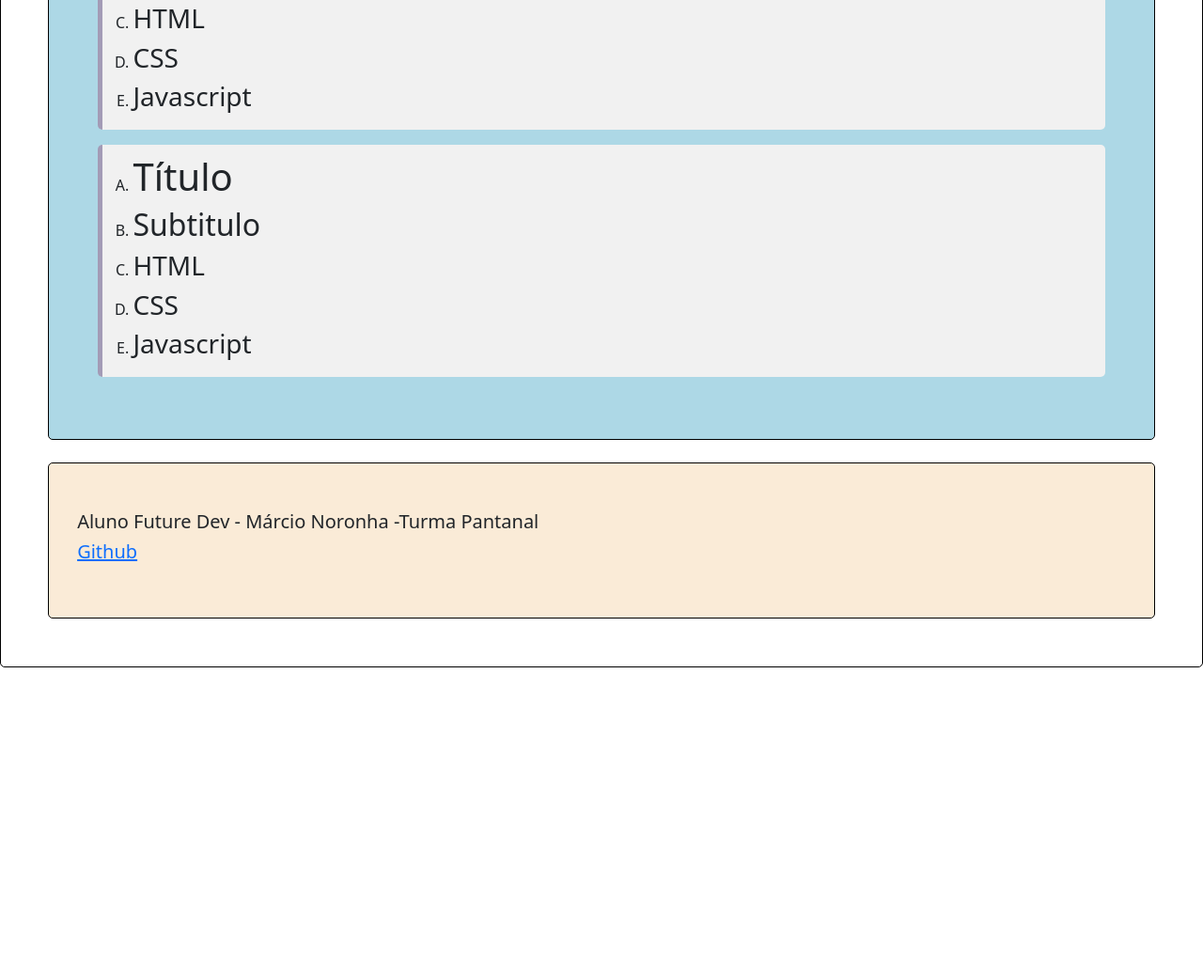
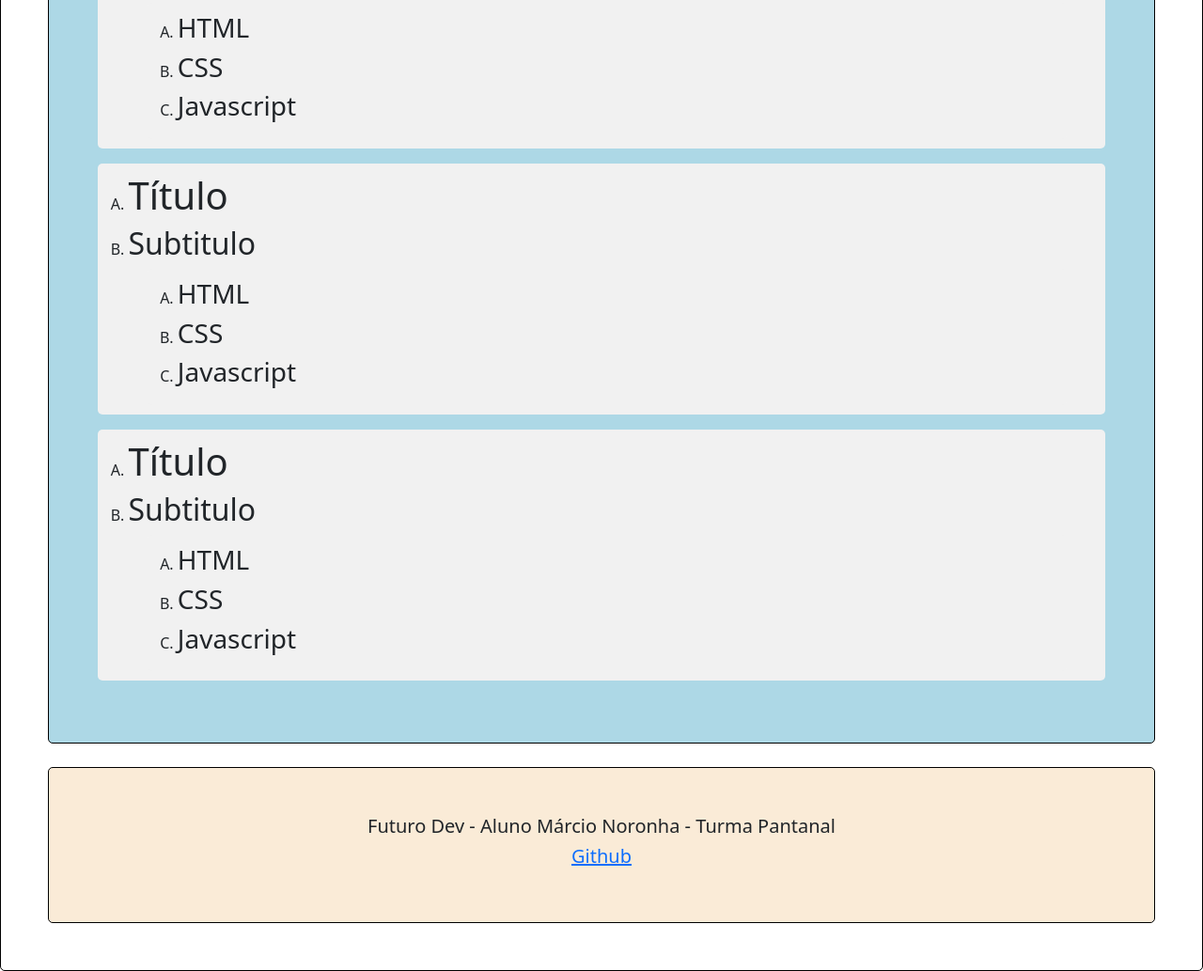
Before and after one commit to mrlnoronha/futurodev2023, a website: page Exercicio1/Parte_1/index.html in a window 1280 px wide. Shown: the part 567-1600 px from the top of the page at 94% size. Before the commit the page ends 1277 px from the top, so only its background shows below. Drawn offline with nearby package versions, Linux system fonts and the light colour scheme.

Commit message:
exercicio 1

```diff
--- a/Exercicio1/Parte_1/index.html
+++ b/Exercicio1/Parte_1/index.html
@@ -25,32 +25,42 @@
             <ul>
                 <li><h1>Título</h1></li>
                 <li><h2>Subtitulo</h2></li>
+                <ul>
                     <li><h3>HTML</h3></li>
                     <li><h3>CSS</h3></li>
                     <li><h3>Javascript</h3></li>
                 </ul>
+            </ul>
 
-            <ol type="A">
+
+            <ul>
                 <li><h1>Título</h1></li>
                 <li><h2>Subtitulo</h2></li>
+                <ul>
                     <li><h3>HTML</h3></li>
                     <li><h3>CSS</h3></li>
                     <li><h3>Javascript</h3></li>
-            </ol>
+                </ul>
+            </ul>
 
 
+            <ul>
+                <li><h1>Título</h1></li>
+                <li><h2>Subtitulo</h2></li>
+                <ul>
+                    <li><h3>HTML</h3></li>
+                    <li><h3>CSS</h3></li>
+                    <li><h3>Javascript</h3></li>
+                </ul>
+            </ul>
 
         </section>
-
-    </div>
-
-
 
 
 
     <div>
         <footer>
-            <h5>Aluno Future Dev - Márcio Noronha -Turma Pantanal</h5>
+            <h5>Futuro Dev -  Aluno Márcio Noronha - Turma Pantanal</h5>
             <h5><a href="https://github.com/marcionoronha1995/futurodev2023.git">Github</a></h5>
         </footer>
     </div>
--- a/Exercicio1/Parte_1/ref/style.css
+++ b/Exercicio1/Parte_1/ref/style.css
@@ -28,11 +28,11 @@ header{
 }
 footer{
     background-color: antiquewhite;
+    text-align: center;
 }
 ul,ol{
     border: 0px solid black;
     background-color: aliceblue;
-    border-left: 5px solid rgb(163, 155, 182);
     background-color: #f1f1f1;
     list-style-type:upper-alpha;
     padding: 10px 20px;
```
Lines whose indentation alone changed are shown as unchanged.
